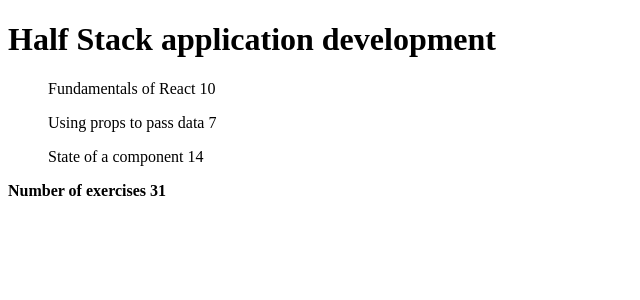
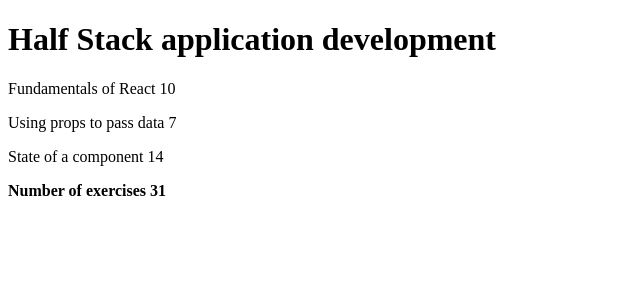
Before and after one commit to zzsealy/fullstackopen, a React (Create React App) app in the folder part1/: page / in a window 1280 px wide. Shown: the top 300 px of the page, without its empty margins (0-640 px from the left). Built offline with nearby package versions, Linux system fonts and the light colour scheme.

Commit message:
fix: 教程说不使用循环 改成不使用循环

```diff
--- a/part1/src/App.js
+++ b/part1/src/App.js
@@ -1,3 +1,15 @@
+
+const Content = (props) => {
+  const parts = props.parts
+  return (
+    <div>
+    <p>{parts[0].name} {parts[0].exercises}</p>
+    <p>{parts[1].name} {parts[1].exercises}</p>
+    <p>{parts[2].name} {parts[2].exercises}</p>
+    </div>
+  )
+
+}
 
 const App = () => {
   const course = 'Half Stack application development'
@@ -14,9 +26,6 @@
     exercises: 14
     }]
 
-  const part_jsx = parts.map((part, index) =>
-    <p key={index}> {part.name} {part.exercises}</p>
-  )
   let count_exercises = 0
   parts.forEach(part => {
     count_exercises = count_exercises + part.exercises
@@ -25,9 +34,7 @@
   return (
     <div>
       <h1>{course}</h1>
-      <ul>
-        {part_jsx}
-      </ul>
+      <Content parts={ parts } />
       <strong><p>Number of exercises {count_exercises}</p></strong>
     </div>
 
```
